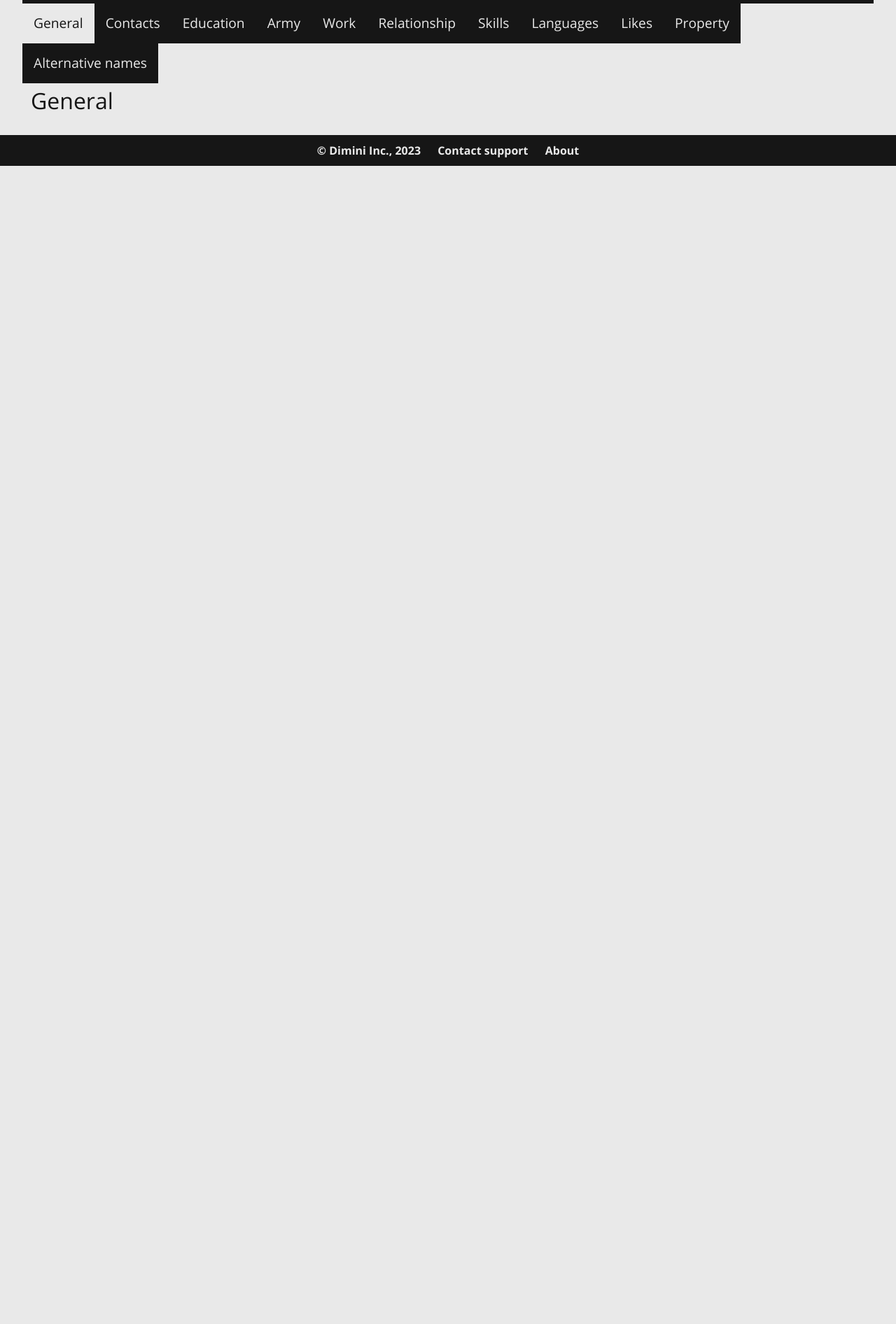
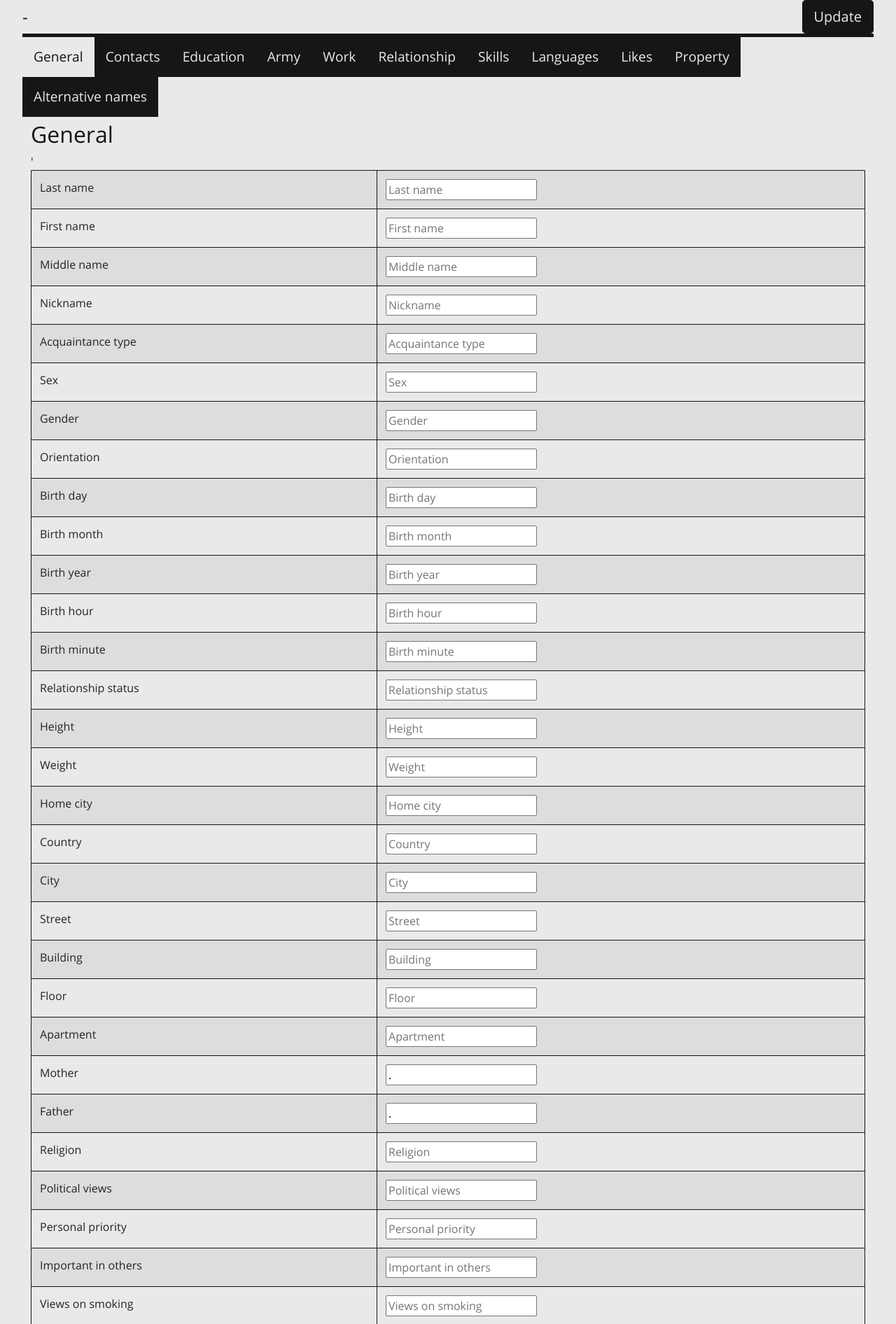
Before and after one commit to DiminiInc/PeopleDB, a PHP site: page /person/edit.php in a window 1280 px wide. Shown: the part 60-1952 px from the top of the page at 70% size. Before the commit the page ends 297 px from the top, so only its background shows below. Run offline with PHP 8.4, Linux system fonts and the light colour scheme; data that the repository does not hold is empty.

Commit message:
Don't hide main profile info fields on the new profile creation

```diff
--- a/person/edit.php
+++ b/person/edit.php
@@ -33,16 +33,17 @@ require_once($path . "/header.php");
         $row = mysqli_fetch_array($result);
         if (!is_null($row)) {
             $person_id = $row['id'];
+        }
         ?>
         <div>
             <h1>
-                    <?php echo $row['last_name'] ?>&#32;
-                    <?php echo $row['first_name'] ?>&#32;
-                    <?php echo $row['middle_name'] ?>
+                <?php echo $row ? $row['last_name'] : '' ?>&#32;
+                <?php echo $row ? $row['first_name'] : '' ?>&#32;
+                <?php echo $row ? $row['middle_name'] : '' ?>
             </h1>
             <h4>
-                    <?php echo $row['nickname'] ?>&#32;-&#32;
-                    <?php echo $row['acquaintance_type'] ?>
+                <?php echo $row ? $row['nickname'] : '' ?>&#32;-&#32;
+                <?php echo $row ? $row['acquaintance_type'] : '' ?>
             </h4>
         </div>
         <div>
@@ -50,9 +51,6 @@ require_once($path . "/header.php");
                 Update
             </button>
         </div>
-            <?php
-        }
-        ?>
     </div>
     <div class="data-section">
         <div class="tab">
@@ -76,6 +74,9 @@ require_once($path . "/header.php");
                     <?php
                     $result = mysqli_query($link, "SELECT * FROM person where id='$id'");
                     $row = mysqli_fetch_array($result);
+                    $mother = null;
+                    $father = null;
+                    $sex = null;
                     if (!is_null($row)) {
                         $mother_id = $row['mother'];
                         $father_id = $row['father'];
@@ -88,33 +89,34 @@ require_once($path . "/header.php");
                         } else {
                             $sex = "";
                         }
+                    }
                     ?>
                     <tr>
                         <td>Last name</td>
                         <td><input name="person_last_name" placeholder="Last name"
-                                       value="<?php echo $row['last_name'] ?>"></td>
+                                   value="<?php echo $row ? $row['last_name'] : '' ?>"></td>
                     </tr>
                     <tr>
                         <td>First name</td>
                         <td><input name="person_first_name" placeholder="First name"
-                                       value="<?php echo $row['first_name'] ?>"></td>
+                                   value="<?php echo $row ? $row['first_name'] : '' ?>"></td>
                     </tr>
                     <tr>
                         <td>Middle name</td>
                         <td><input name="person_middle_name" placeholder="Middle name"
-                                       value="<?php echo $row['middle_name'] ?>"></td>
+                                   value="<?php echo $row ? $row['middle_name'] : '' ?>"></td>
                     </tr>
                     <tr>
                         <td>Nickname</td>
                         <td><input name="person_nickname" placeholder="Nickname"
-                                       value="<?php echo $row['nickname'] ?>">
+                                   value="<?php echo $row ? $row['nickname'] : '' ?>">
                         </td>
                     </tr>
                     <tr>
                         <td>Acquaintance type</td>
                         <td>
                             <input name="person_acquaintance_type" placeholder="Acquaintance type"
-                                       value="<?php echo $row['acquaintance_type'] ?>"
+                                   value="<?php echo $row ? $row['acquaintance_type'] : '' ?>"
                                    list="person_acquaintance_type_list">
                         </td>
                     </tr>
@@ -126,90 +128,97 @@ require_once($path . "/header.php");
                     </tr>
                     <tr>
                         <td>Gender</td>
-                            <td><input name="person_gender" placeholder="Gender" value="<?php echo $row['gender'] ?>"
+                        <td><input name="person_gender" placeholder="Gender"
+                                   value="<?php echo $row ? $row['gender'] : '' ?>"
                                    list="person_gender_list"></td>
                     </tr>
                     <tr>
                         <td>Orientation</td>
                         <td><input name="person_orientation" placeholder="Orientation"
-                                       value="<?php echo $row['orientation'] ?>" list="person_orientation_list"></td>
+                                   value="<?php echo $row ? $row['orientation'] : '' ?>" list="person_orientation_list">
+                        </td>
                     </tr>
                     <tr>
                         <td>Birth day</td>
                         <td><input name="person_birth_day" placeholder="Birth day"
-                                       value="<?php echo $row['birth_day'] ?>"></td>
+                                   value="<?php echo $row ? $row['birth_day'] : '' ?>"></td>
                     </tr>
                     <tr>
                         <td>Birth month</td>
                         <td><input name="person_birth_month" placeholder="Birth month"
-                                       value="<?php echo $row['birth_month'] ?>"></td>
+                                   value="<?php echo $row ? $row['birth_month'] : '' ?>"></td>
                     </tr>
                     <tr>
                         <td>Birth year</td>
                         <td><input name="person_birth_year" placeholder="Birth year"
-                                       value="<?php echo $row['birth_year'] ?>"></td>
+                                   value="<?php echo $row ? $row['birth_year'] : '' ?>"></td>
                     </tr>
                     <tr>
                         <td>Birth hour</td>
                         <td><input name="person_birth_hour" placeholder="Birth hour"
-                                       value="<?php echo $row['birth_hour'] ?>"></td>
+                                   value="<?php echo $row ? $row['birth_hour'] : '' ?>"></td>
                     </tr>
                     <tr>
                         <td>Birth minute</td>
                         <td><input name="person_birth_minute" placeholder="Birth minute"
-                                       value="<?php echo $row['birth_minute'] ?>"></td>
+                                   value="<?php echo $row ? $row['birth_minute'] : '' ?>"></td>
                     </tr>
                     <tr>
                         <td>Relationship status</td>
                         <td><input name="person_relationship_status" placeholder="Relationship status"
-                                       value="<?php echo $row['relationship_status'] ?>"
+                                   value="<?php echo $row ? $row['relationship_status'] : '' ?>"
                                    list="person_relationship_status_list"></td>
                     </tr>
                     <tr>
                         <td>Height</td>
-                            <td><input name="person_height" placeholder="Height" value="<?php echo $row['height'] ?>">
+                        <td><input name="person_height" placeholder="Height"
+                                   value="<?php echo $row ? $row['height'] : '' ?>">
                         </td>
                     </tr>
                     <tr>
                         <td>Weight</td>
-                            <td><input name="person_weight" placeholder="Weight" value="<?php echo $row['weight'] ?>">
+                        <td><input name="person_weight" placeholder="Weight"
+                                   value="<?php echo $row ? $row['weight'] : '' ?>">
                         </td>
                     </tr>
                     <tr>
                         <td>Home city</td>
                         <td><input name="person_home_city" placeholder="Home city"
-                                       value="<?php echo $row['home_city'] ?>"
+                                   value="<?php echo $row ? $row['home_city'] : '' ?>"
                                    list="person_home_city_list"></td>
                     </tr>
                     <tr>
                         <td>Country</td>
-                            <td><input name="person_country" placeholder="Country" value="<?php echo $row['country'] ?>"
+                        <td><input name="person_country" placeholder="Country"
+                                   value="<?php echo $row ? $row['country'] : '' ?>"
                                    list="person_country_list"></td>
                     </tr>
                     <tr>
                         <td>City</td>
-                            <td><input name="person_city" placeholder="City" value="<?php echo $row['city'] ?>"
+                        <td><input name="person_city" placeholder="City" value="<?php echo $row ? $row['city'] : '' ?>"
                                    list="person_city_list"></td>
                     </tr>
                     <tr>
                         <td>Street</td>
-                            <td><input name="person_street" placeholder="Street" value="<?php echo $row['street'] ?>"
+                        <td><input name="person_street" placeholder="Street"
+                                   value="<?php echo $row ? $row['street'] : '' ?>"
                                    list="person_street_list"></td>
                     </tr>
                     <tr>
                         <td>Building</td>
                         <td><input name="person_building" placeholder="Building"
-                                       value="<?php echo $row['building'] ?>">
+                                   value="<?php echo $row ? $row['building'] : '' ?>">
                         </td>
                     </tr>
                     <tr>
                         <td>Floor</td>
-                            <td><input name="person_floor" placeholder="Floor" value="<?php echo $row['floor'] ?>"></td>
+                        <td><input name="person_floor" placeholder="Floor"
+                                   value="<?php echo $row ? $row['floor'] : '' ?>"></td>
                     </tr>
                     <tr>
                         <td>Apartment</td>
                         <td><input name="person_apartment" placeholder="Apartment"
-                                       value="<?php echo $row['apartment'] ?>"></td>
+                                   value="<?php echo $row ? $row['apartment'] : '' ?>"></td>
                     </tr>
                     <tr>
                         <td>Mother</td>
@@ -228,127 +237,127 @@ require_once($path . "/header.php");
                     <tr>
                         <td>Religion</td>
                         <td><input name="person_religion" placeholder="Religion"
-                                       value="<?php echo $row['religion'] ?>"
+                                   value="<?php echo $row ? $row['religion'] : '' ?>"
                                    list="person_religion_list"></td>
                     </tr>
                     <tr>
                         <td>Political views</td>
                         <td><input name="person_political_views" placeholder="Political views"
-                                       value="<?php echo $row['political_views'] ?>" list="person_political_views_list">
+                                   value="<?php echo $row ? $row['political_views'] : '' ?>"
+                                   list="person_political_views_list">
                         </td>
                     </tr>
                     <tr>
                         <td>Personal priority</td>
                         <td><input name="person_personal_priority" placeholder="Personal priority"
-                                       value="<?php echo $row['personal_priority'] ?>"
+                                   value="<?php echo $row ? $row['personal_priority'] : '' ?>"
                                    list="person_personal_priority_list">
                         </td>
                     </tr>
                     <tr>
                         <td>Important in others</td>
                         <td><input name="person_important_in_others" placeholder="Important in others"
-                                       value="<?php echo $row['important_in_others'] ?>"
+                                   value="<?php echo $row ? $row['important_in_others'] : '' ?>"
                                    list="person_important_in_others_list"></td>
                     </tr>
                     <tr>
                         <td>Views on smoking</td>
                         <td><input name="person_views_on_smoking" placeholder="Views on smoking"
-                                       value="<?php echo $row['views_on_smoking'] ?>"
+                                   value="<?php echo $row ? $row['views_on_smoking'] : '' ?>"
                                    list="person_views_on_smoking_list">
                         </td>
                     </tr>
                     <tr>
                         <td>Views on alcohol</td>
                         <td><input name="person_views_on_alcohol" placeholder="Views on alcohol"
-                                       value="<?php echo $row['views_on_alcohol'] ?>"
+                                   value="<?php echo $row ? $row['views_on_alcohol'] : '' ?>"
                                    list="person_views_on_alcohol_list">
                         </td>
                     </tr>
                     <tr>
                         <td>Views on drugs</td>
                         <td><input name="person_views_on_drugs" placeholder="Views on drugs"
-                                       value="<?php echo $row['views_on_drugs'] ?>" list="person_views_on_drugs_list">
+                                   value="<?php echo $row ? $row['views_on_drugs'] : '' ?>"
+                                   list="person_views_on_drugs_list">
                         </td>
                     </tr>
                     <tr>
                         <td>Drive license</td>
                         <td><input name="person_drive_license" placeholder="Drive license"
-                                       value="<?php echo $row['drive_license'] ?>"></td>
+                                   value="<?php echo $row ? $row['drive_license'] : '' ?>"></td>
                     </tr>
                     <tr>
                         <td>School results</td>
                         <td><input name="person_school_results" placeholder="School results"
-                                       value="<?php echo $row['school_results'] ?>"></td>
+                                   value="<?php echo $row ? $row['school_results'] : '' ?>"></td>
                     </tr>
                     <tr>
                         <td>EGE results</td>
                         <td><input name="person_ege_results" placeholder="EGE results"
-                                       value="<?php echo $row['ege_results'] ?>"></td>
+                                   value="<?php echo $row ? $row['ege_results'] : '' ?>"></td>
                     </tr>
                     <tr>
                         <td>University results</td>
                         <td><input name="person_univer_results" placeholder="University results"
-                                       value="<?php echo $row['univer_results'] ?>"></td>
+                                   value="<?php echo $row ? $row['univer_results'] : '' ?>"></td>
                     </tr>
                     <tr>
                         <td>IQ test</td>
                         <td><input name="person_iq_test" placeholder="IQ test"
-                                       value="<?php echo $row['iq_test'] ?>"></td>
+                                   value="<?php echo $row ? $row['iq_test'] : '' ?>"></td>
                     </tr>
                     '
                     <tr>
                         <td>Socionic test</td>
                         <td><input name="person_socionic_test" placeholder="Socionic test"
-                                       value="<?php echo $row['socionic_test'] ?>"></td>
+                                   value="<?php echo $row ? $row['socionic_test'] : '' ?>"></td>
                     </tr>
                     <tr>
                         <td>Political test</td>
                         <td><input name="person_political_test" placeholder="Political test"
-                                       value="<?php echo $row['political_test'] ?>"></td>
+                                   value="<?php echo $row ? $row['political_test'] : '' ?>"></td>
                     </tr>
                     <tr>
                         <td>Bennet test</td>
                         <td><input name="person_bennet_test" placeholder="Bennet test"
-                                       value="<?php echo $row['bennet_test'] ?>"></td>
+                                   value="<?php echo $row ? $row['bennet_test'] : '' ?>"></td>
                     </tr>
                     <tr>
                         <td>Hikka test</td>
                         <td><input name="person_hikka_test" placeholder="Hikka test"
-                                       value="<?php echo $row['hikka_test'] ?>"></td>
+                                   value="<?php echo $row ? $row['hikka_test'] : '' ?>"></td>
                     </tr>
                     <tr>
                         <td>Death status</td>
                         <td><input name="person_death_status" placeholder="Death status"
-                                       value="<?php echo $row['death_status'] ?>" list="person_death_status_list"></td>
+                                   value="<?php echo $row ? $row['death_status'] : '' ?>"
+                                   list="person_death_status_list"></td>
                     </tr>
                     <tr>
                         <td>Death day</td>
                         <td><input name="person_death_day" placeholder="Death day"
-                                       value="<?php echo $row['death_day'] ?>"></td>
+                                   value="<?php echo $row ? $row['death_day'] : '' ?>"></td>
                     </tr>
                     <tr>
                         <td>Death month</td>
                         <td><input name="person_death_month" placeholder="Death month"
-                                       value="<?php echo $row['death_month'] ?>"></td>
+                                   value="<?php echo $row ? $row['death_month'] : '' ?>"></td>
                     </tr>
                     <tr>
                         <td>Death year</td>
                         <td><input name="person_death_year" placeholder="Death year"
-                                       value="<?php echo $row['death_year'] ?>"></td>
+                                   value="<?php echo $row ? $row['death_year'] : '' ?>"></td>
                     </tr>
                     <tr>
                         <td>Death hour</td>
                         <td><input name="person_death_hour" placeholder="Death hour"
-                                       value="<?php echo $row['death_hour'] ?>"></td>
+                                   value="<?php echo $row ? $row['death_hour'] : '' ?>"></td>
                     </tr>
                     <tr>
                         <td>Death minute</td>
                         <td><input name="person_death_minute" placeholder="Death minute"
-                                       value="<?php echo $row['death_minute'] ?>"></td>
+                                   value="<?php echo $row ? $row['death_minute'] : '' ?>"></td>
                     </tr>
-                        <?php
-                    }
-                    ?>
                     </tbody>
                 </table>
                 <datalist id="person_acquaintance_type_list">
```
Lines whose indentation alone changed are shown as unchanged.
